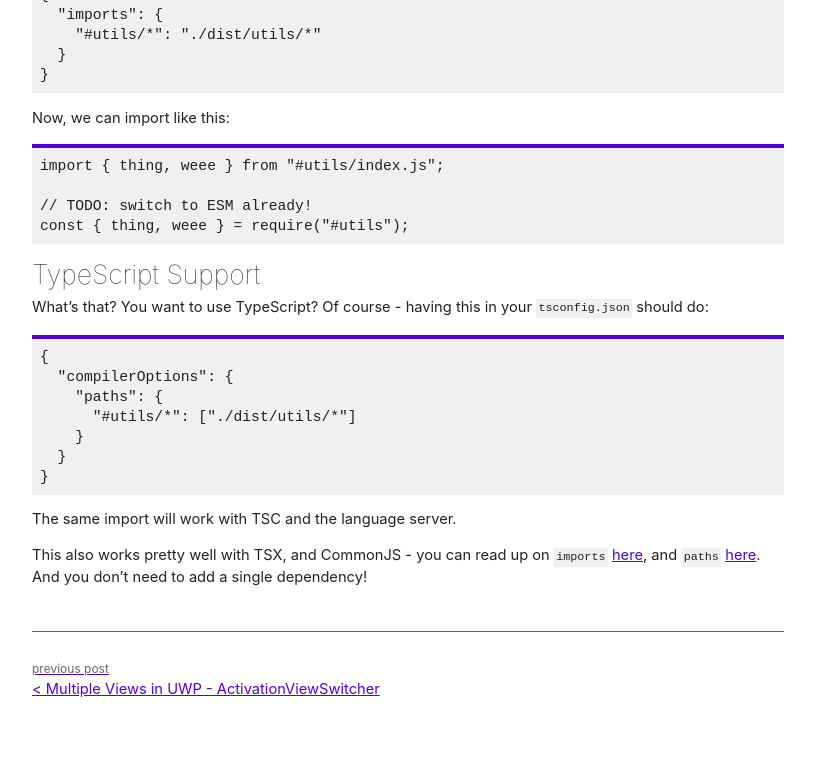
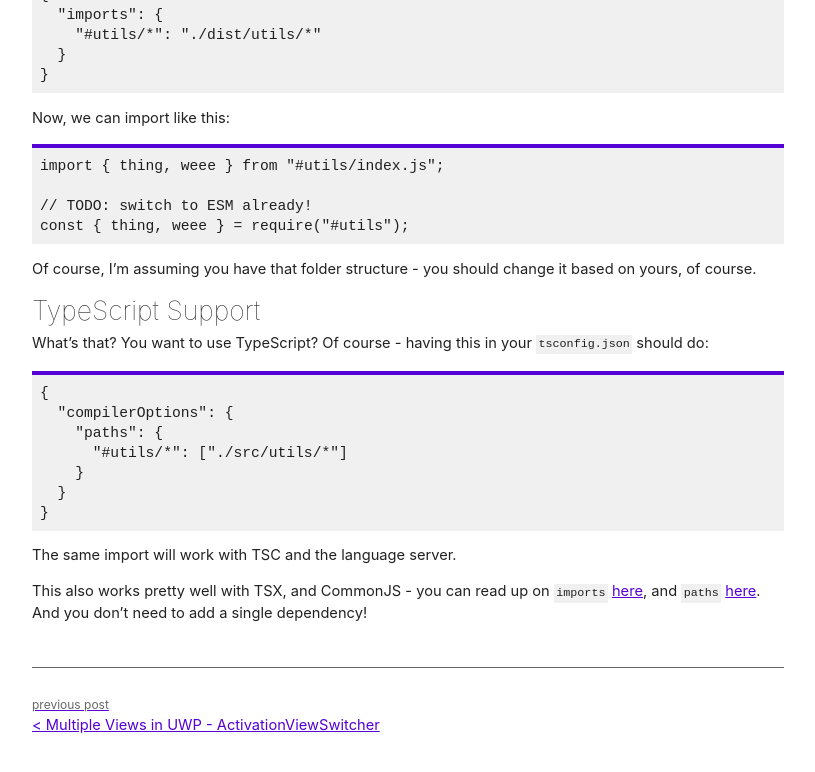
Before and after one commit to YourOrdinaryCat/dreamscape, a Jekyll site: the page built from _posts/2024-10-23-NodeRelativeImports.md, in a window 1280 px wide and 900 px high, scrolled down 597 px. Shown: the top 772 px of the window, without its empty margins (232-1047 px from the left). Built offline with Jekyll 4.4.1, drawn with Linux system fonts in a browser that asks for light colours.

Commit message:
fix: use proper paths for Node relative imports

````diff
--- a/_posts/2024-10-23-NodeRelativeImports.md
+++ b/_posts/2024-10-23-NodeRelativeImports.md
@@ -45,6 +45,8 @@ import { thing, weee } from "#utils/index.js";
 const { thing, weee } = require("#utils");
 ```
 
+Of course, I'm assuming you have that folder structure - you should change it based on yours, of course.
+
 ## TypeScript Support
 
 What's that? You want to use TypeScript? Of course - having this in your `tsconfig.json` should do:
@@ -53,7 +55,7 @@ What's that? You want to use TypeScript? Of course - having this in your `tsconf
 {
   "compilerOptions": {
     "paths": {
-      "#utils/*": ["./dist/utils/*"]
+      "#utils/*": ["./src/utils/*"]
     }
   }
 }
````
